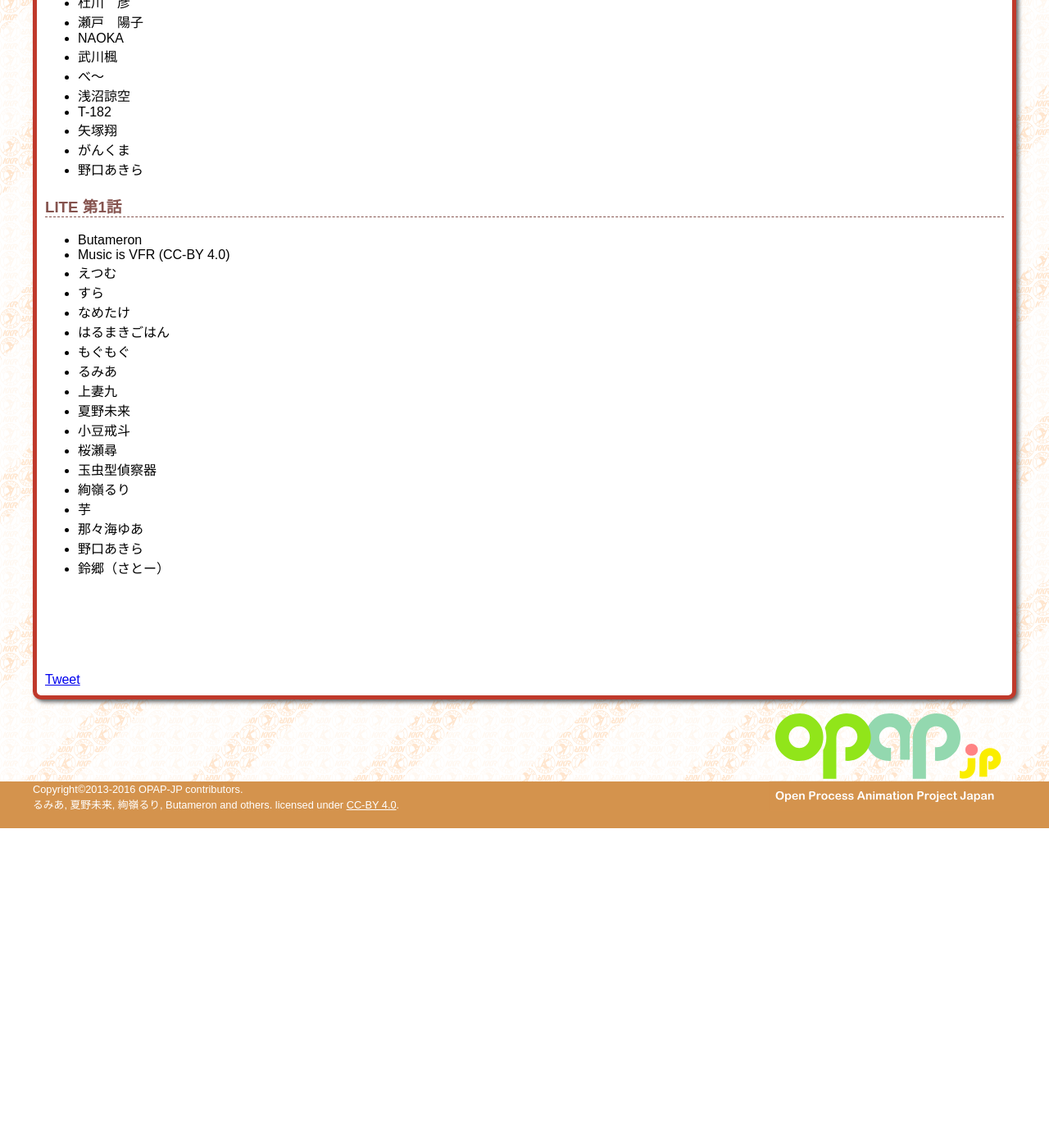
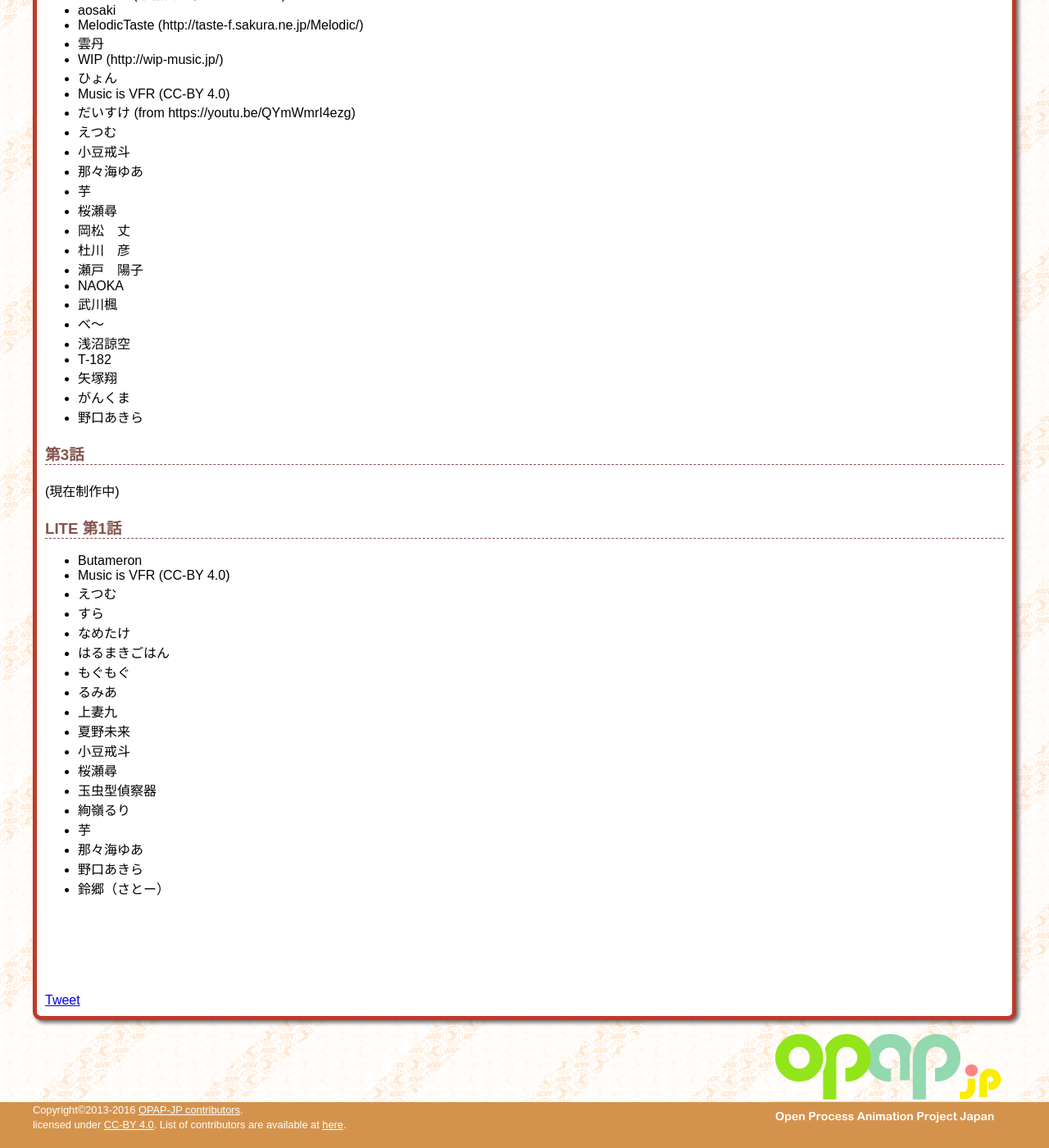
Before and after one commit to kosys/kosys.github.io, a Jekyll site: the page built from staff/index.md, in a window 1280 px wide and 1400 px high, scrolled down 3094 px. Shown: the whole window at 82% size. Built offline with Jekyll 4.4.1, drawn with Linux system fonts in a browser that asks for light colours; some web fonts are replaced; comment, search, counter and statistics services are not loaded; before the commit the page ends 4104 px from its top, so only the background shows below that; some of the changed text lies outside the part shown.

Commit message:
クレジットを整理

```diff
--- a/_includes/footer.html
+++ b/_includes/footer.html
@@ -5,8 +5,8 @@
             <img class="logo-opap" src="{{ "/img/opapjp.svg" | prepend: site.baseurl }}" alt="OPAP-JP ロゴ" />
         </a>
         <small class="copyright">
-            Copyright&copy;2013-2016 OPAP-JP contributors. <br />
-            るみあ, 夏野未来, 絢嶺るり, Butameron and others. licensed under <a href="//creativecommons.org/licenses/by/4.0/">CC-BY 4.0</a>.
+            Copyright&copy;2013-2016 <a href="https://opap.jp/">OPAP-JP contributors</a>. <br /> licensed under <a href="//creativecommons.org/licenses/by/4.0/">CC-BY 4.0</a>.
+            List of contributors are available at <a href="https://opap.jp/wiki/%E3%81%93%E3%81%86%E3%81%97%E3%81%99%EF%BC%81/%E3%82%AF%E3%83%AC%E3%82%B8%E3%83%83%E3%83%88">here</a>.
         </small>
     </div>
 </footer>
--- a/staff/index.md
+++ b/staff/index.md
@@ -4,6 +4,11 @@ category: staff
 ---
 
 制作スタッフ、利用素材の提供元は以下の通りです。
+
+
+企画・制作
+---------------
+[Open Process Animation Project Japan](https://opap.jp/)
 
 
 主要スタッフ
@@ -138,6 +150,10 @@ category: staff
 * がんくま
 * 野口あきら
 
+### 第3話
+
+(現在制作中)
+
 
 ### LITE 第1話
 * Butameron
```
Also changed, not shown: other parts of staff/index.md (+9 -2 lines).
